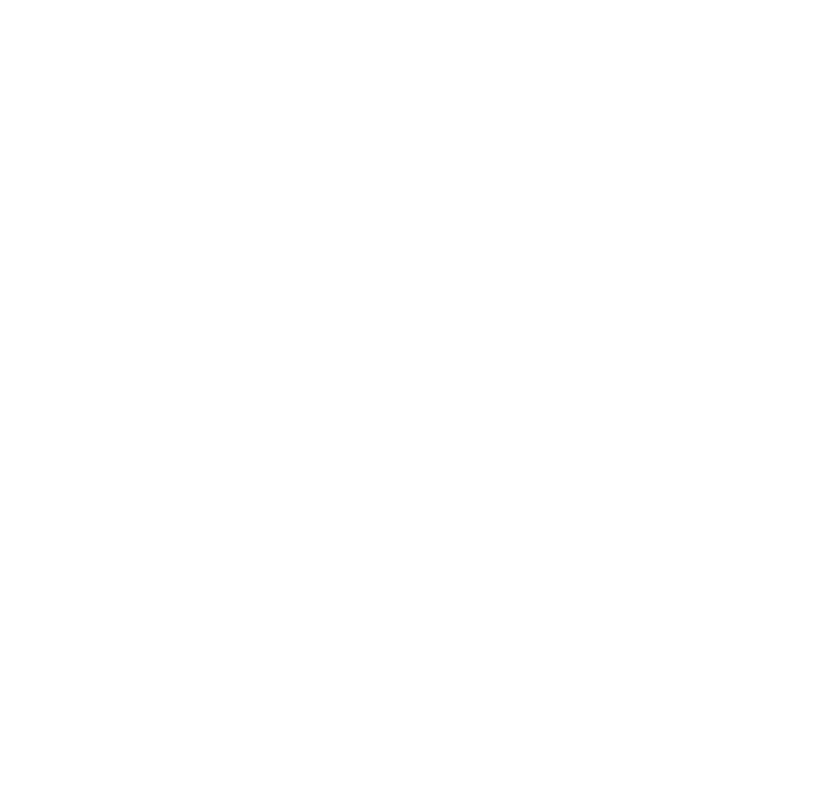
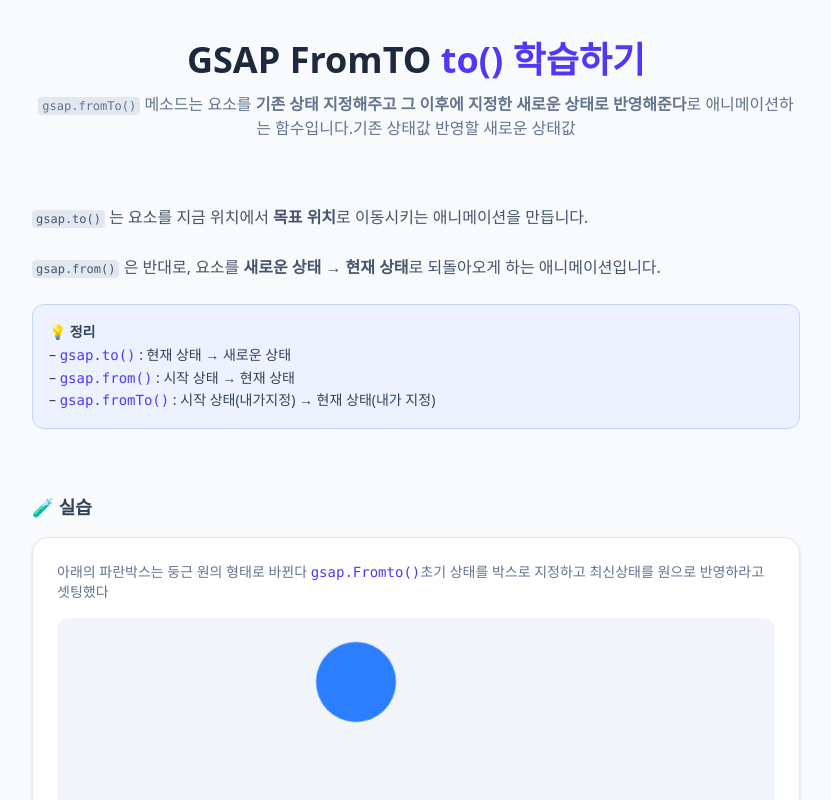
Before and after one commit to eeeunhey/GSAP_Project, a React (Vite) app in the folder GSAP_React/: page /gaspFromTo in a window 1280 px wide. Before the commit this address had no page. Shown: the top 800 px of the page, without its empty margins (224-1055 px from the left). Built offline with nearby package versions, Linux system fonts and the light colour scheme.

Commit message:
feat: gasptimeline page 생성

```diff
--- a/GSAP_React/src/App.jsx
+++ b/GSAP_React/src/App.jsx
@@ -3,6 +3,7 @@
 import HomePage from "./pages/HomePage";
 import { GsapTo } from "./pages/GsapTo";
 import GsapFrom from "./pages/GsapFrom";
+import { GsapFromTo } from "./pages/GsapFromTo";
 
 function App() {
   return (
@@ -10,6 +11,7 @@
       <Route path="/" element={<HomePage />} />
       <Route path="/gaspTo" element={<GsapTo />} />
       <Route path="/gaspFrom" element={<GsapFrom />} />
+      <Route path="/gaspFromTo" element={<GsapFromTo />} />
     </Routes>
   );
 }
--- a/GSAP_React/src/pages/GsapFromTo.jsx
+++ b/GSAP_React/src/pages/GsapFromTo.jsx
@@ -2,36 +2,33 @@
 import gsap from "gsap";
 import LessonTemplate from "../components/LessonTemplate";
 
-export const GsapTo = () => {
+export const GsapFromTo = () => {
   useGSAP(() => {
-    gsap.formTo(
+    gsap.fromTo(
       "#blue-box",
-      { x: 0,
-        rotation: 0,
-        borderRadius:'0%'
-      },
+      { x: 0, rotation: 0, borderRadius: "0%" },
       {
-       x:250,
-       repeat:-1,
-       yoyo: true,
-       borderRadius:'100%',
-       rotation:360,
-       duration:2,
-       ease: 'bounce.out'
+        x: 250,
+        repeat: -1,
+        yoyo: true,
+        borderRadius: "100%",
+        rotation: 360,
+        duration: 2,
+        ease: "bounce.out",
       }
     );
   }, []);
 
-  useGSAP(() => {
-    gsap.formTo("#indigo-box", {
-      x: 250,
-      repeat: -1,
-      yoyo: true,
-      rotation: 360,
-      duration: 2,
-      ease: "elastic",
-    });
-  }, []);
+  // useGSAP(() => {
+  //   gsap.formTo("#indigo-box", {
+  //     x: 250,
+  //     repeat: -1,
+  //     yoyo: true,
+  //     rotation: 360,
+  //     duration: 2,
+  //     ease: "elastic",
+  //   });
+  // }, []);
 
   return (
     <LessonTemplate
@@ -75,6 +72,8 @@
               상태 → 새로운 상태
               <br />– <code className="text-indigo-600">gsap.from()</code> :
               시작 상태 → 현재 상태
+              <br />– <code className="text-indigo-600">gsap.fromTo()</code> :
+              시작 상태(내가지정) → 현재 상태(내가 지정)
             </p>
           </div>
         </>
@@ -83,9 +82,9 @@
       <div className="space-y-10">
         <div className="p-6 bg-white rounded-2xl shadow-sm border border-slate-200">
           <p className="text-slate-500 text-sm mb-4">
-            아래의 파란 박스는 페이지가 로드되면{" "}
-            <code className="text-indigo-600">gsap.to()</code> 로 오른쪽 아래로
-            이동합니다.
+            아래의 파란박스는 둥근 원의 형태로 바뀐다{" "}
+            <code className="text-indigo-600">gsap.Fromto()</code>
+            초기 상태를 박스로 지정하고 최신상태를 원으로 반영하라고 셋팅했다
           </p>
 
           <div className="relative h-[500px] bg-slate-100 rounded-xl p-6 overflow-hidden">
@@ -93,7 +92,7 @@
           </div>
         </div>
 
-        <div className="p-6 bg-white rounded-2xl shadow-sm border border-slate-200">
+        {/* <div className="p-6 bg-white rounded-2xl shadow-sm border border-slate-200">
           <p className="text-slate-500 text-sm mb-4">
             아래의 남색 박스는{" "}
             <code className="text-indigo-600">gsap.to()</code> 를 사용해
@@ -108,7 +107,7 @@
               className="w-20 h-20 bg-indigo-500 rounded-lg"
             />
           </div>
-        </div>
+        </div> */}
       </div>
     </LessonTemplate>
   );
--- /dev/null
+++ b/GSAP_React/src/pages/GsapTimeLine.jsx
@@ -0,0 +1,12 @@
+import React from 'react'
+import LessonTemplate from '../components/LessonTemplate'
+
+const GsapTimeLine = () => {
+  return (
+    <div>
+        <LessonTemplate />
+    </div>
+  )
+}
+
+export default GsapTimeLine
--- a/GSAP_React/src/pages/HomePage.jsx
+++ b/GSAP_React/src/pages/HomePage.jsx
@@ -56,6 +56,21 @@
             to="/gaspFrom"
           />
 
+
+          <LearningCard
+            title="GSAP FromTo"
+            description={
+              <>
+                 <code className="px-1 py-0.5 rounded bg-slate-100 text-[11px]">
+                  gsap.fromTo()
+                </code>
+                메소드를 활용한 애니메이션 실습
+              </>
+            }
+
+            to="/gaspFromTo"
+          />
+
           <LearningCard
             title="Timeline"
             description="여러 애니메이션을 시간 순서대로 묶어서 컨트롤하는 연습 공간입니다."
```
